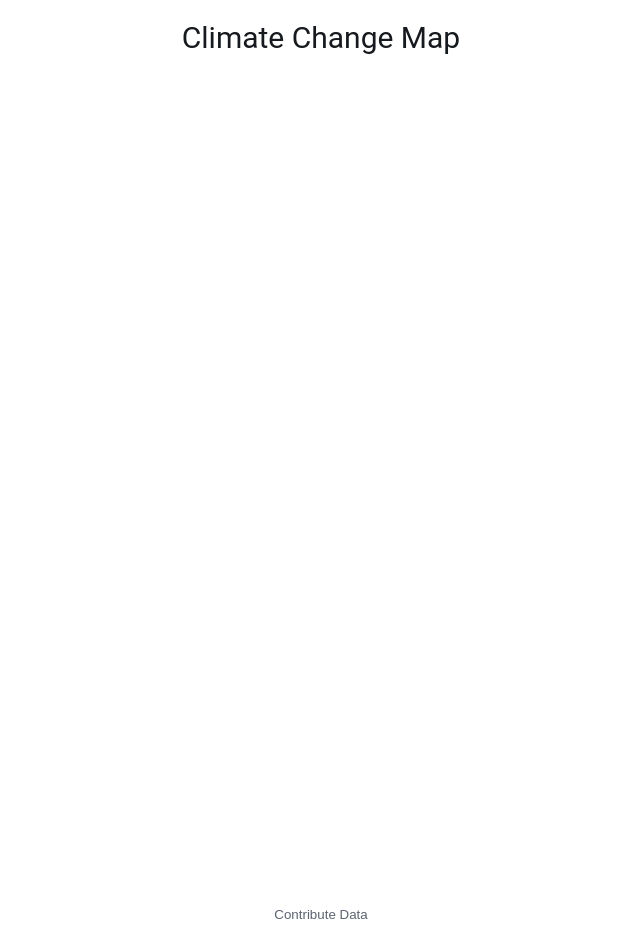
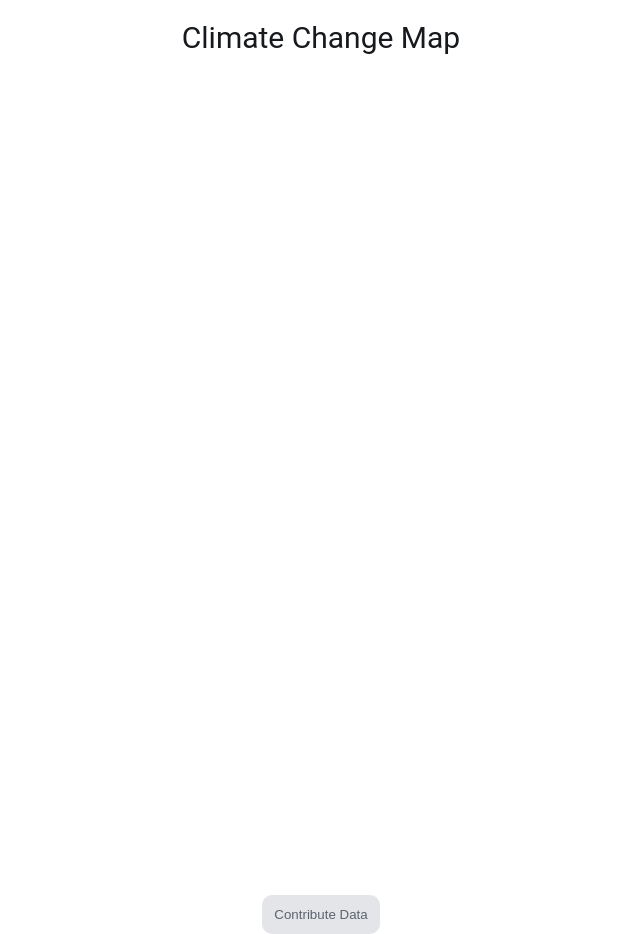
Before and after one commit to adityabilawar/ClimateChangeMapWebsite, a website built with webpack: page src/index.html in a window 1280 px wide. Shown: the whole page, without its empty margins (319-959 px from the left). Built offline with nearby package versions, Linux system fonts and the light colour scheme; files whose address does not match are found by name.

Commit message:
fixed client dark mode

```diff
--- a/src/css/main.css
+++ b/src/css/main.css
@@ -53,7 +53,7 @@ a:visited {
 }
 
 button {
-    background: #fff;
+    background: var(--light-gray);
     border: transparent solid 2px;
     outline: none;
     color: var(--button-color);
--- a/src/css/map.css
+++ b/src/css/map.css
@@ -18,6 +18,5 @@
 header {
     padding: 20px;
     text-align: center;
-    background: white;
     font-size: 30px;
 }
```
